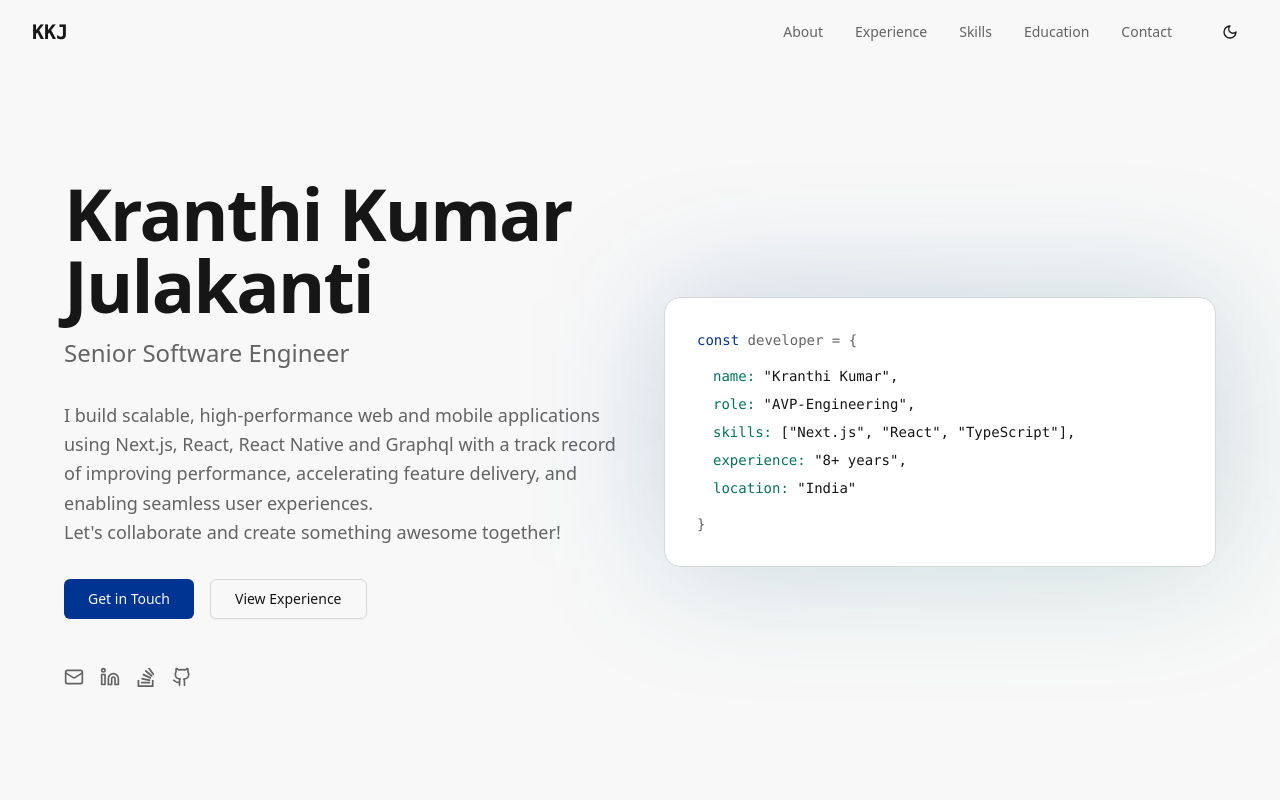
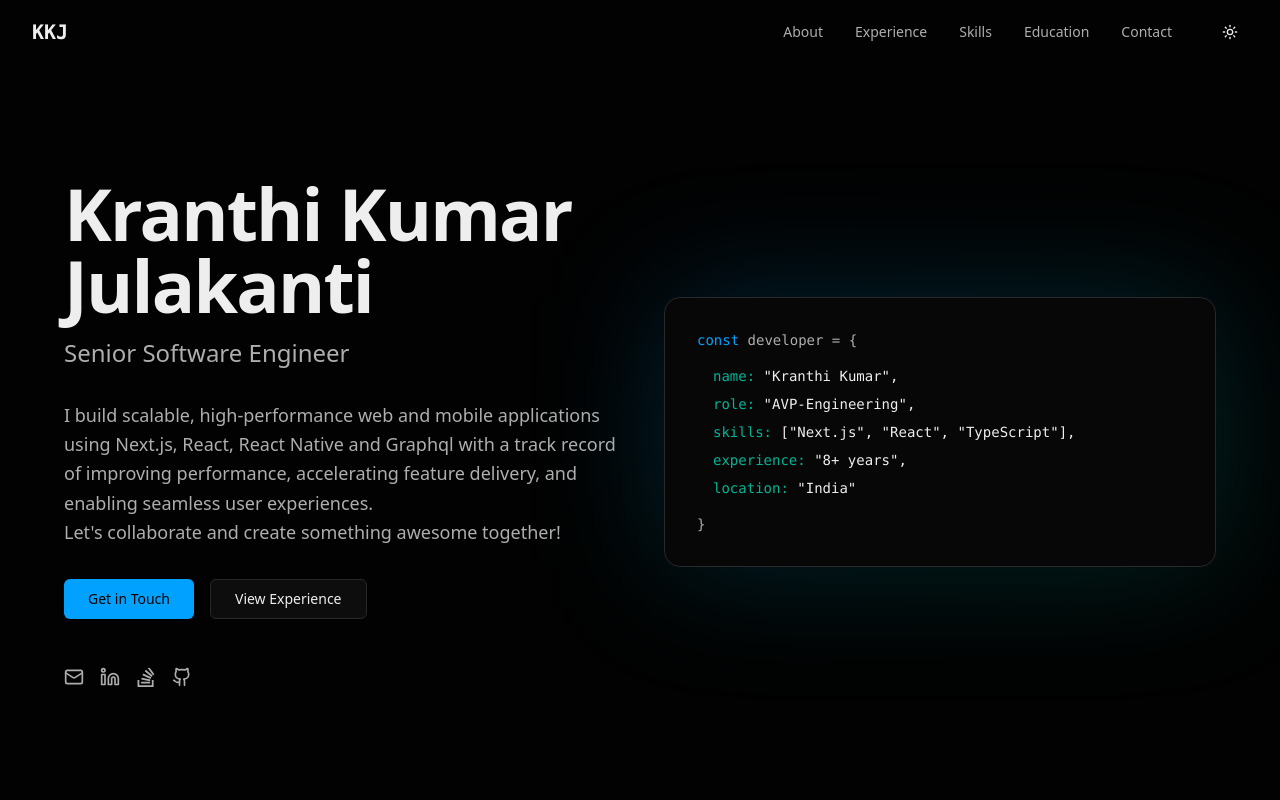
Before and after one commit to kranthijulakantiwork/my-portfolio, a Next.js app: page / in a window 1280 px wide. Shown: the top 800 px of the page. Built offline with nearby package versions, Linux system fonts and the light colour scheme.

Commit message:
reverting default to dark theme

```diff
--- a/components/theme-provider.tsx
+++ b/components/theme-provider.tsx
@@ -14,7 +14,7 @@ type ThemeContextType = {
 const ThemeContext = createContext<ThemeContextType | undefined>(undefined);
 
 export function ThemeProvider({ children }: { children: React.ReactNode }) {
-  const [theme, setTheme] = useState<Theme>("light");
+  const [theme, setTheme] = useState<Theme>("dark");
   const [mounted, setMounted] = useState(false);
 
   useEffect(() => {
```
